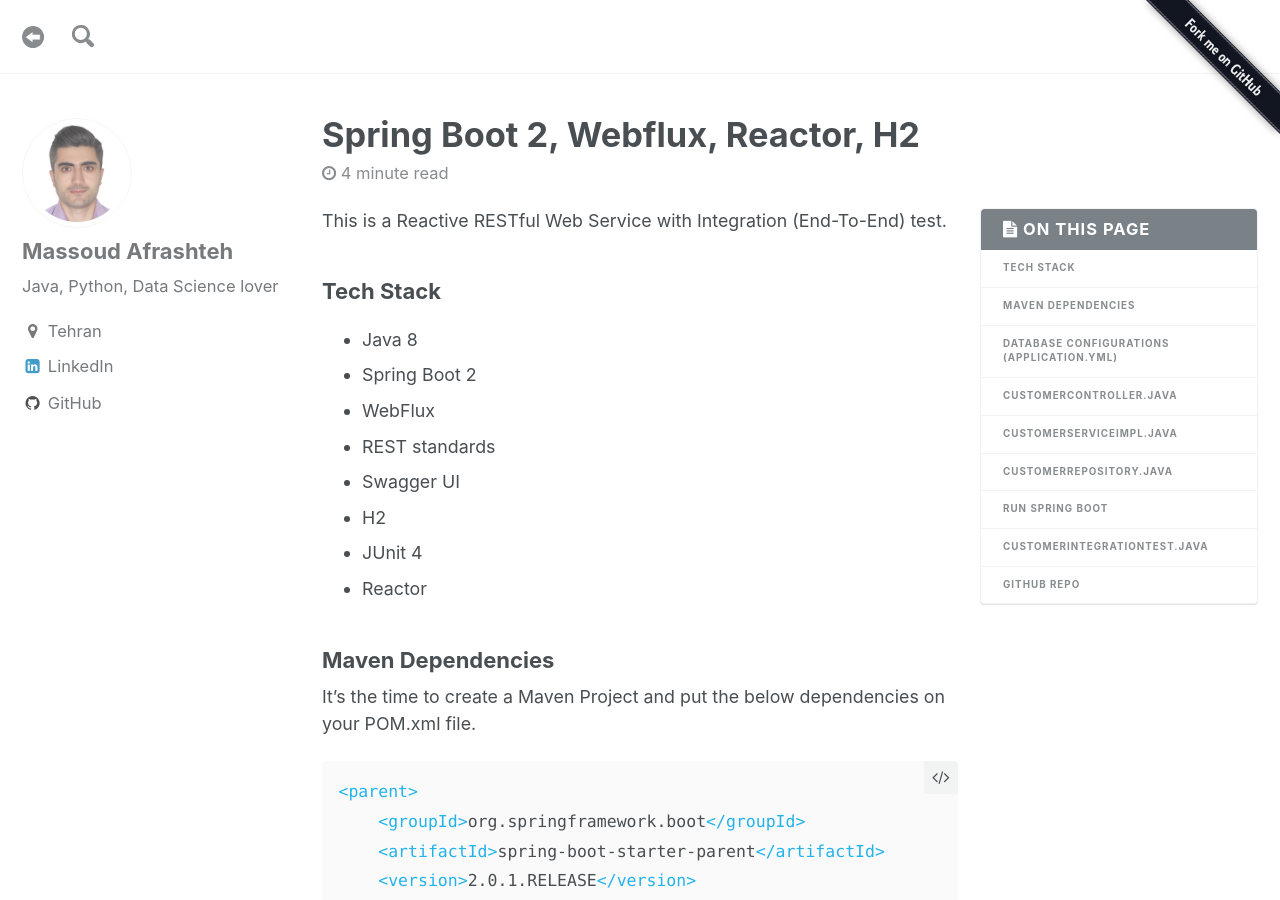
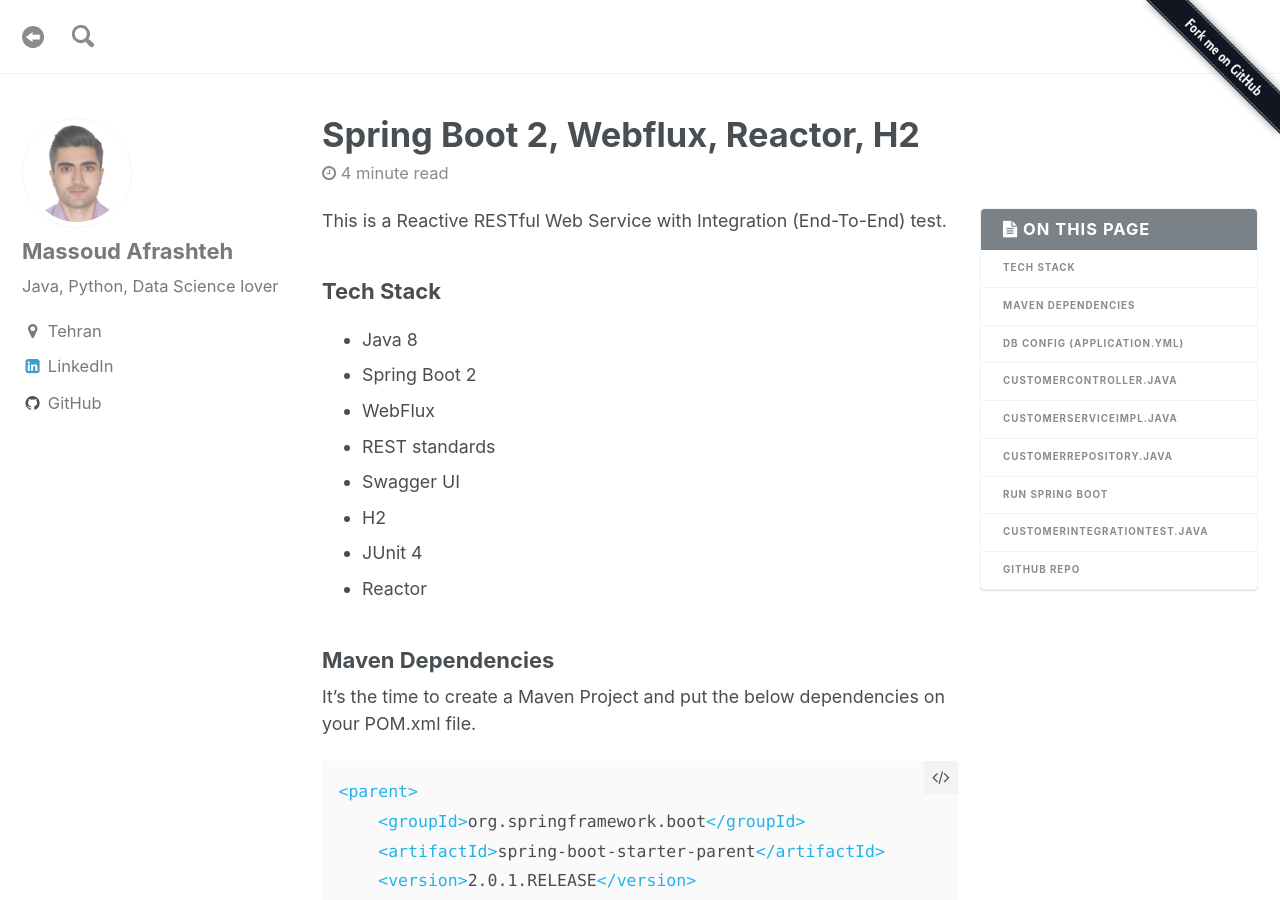
Before and after one commit to iamrdn/notes, a Jekyll site: the page built from _posts/2018-04-24-spring-boot-webflux-with-RDBMS.markdown, in a window 1280 px wide and 900 px high. Built offline with Jekyll 4.4.1, drawn with Linux system fonts in a browser that asks for light colours; some of the changed text lies outside the part shown.

Commit message:
updated post

```diff
--- a/_posts/2018-04-24-spring-boot-webflux-with-RDBMS.markdown
+++ b/_posts/2018-04-24-spring-boot-webflux-with-RDBMS.markdown
@@ -90,7 +90,7 @@
     </dependency>
 {% endhighlight %}
 
-### Database configurations (application.yml)
+### DB config (application.yml)
 I used H2 to make this application more independent.
 {% highlight yaml %}
 spring:
```
